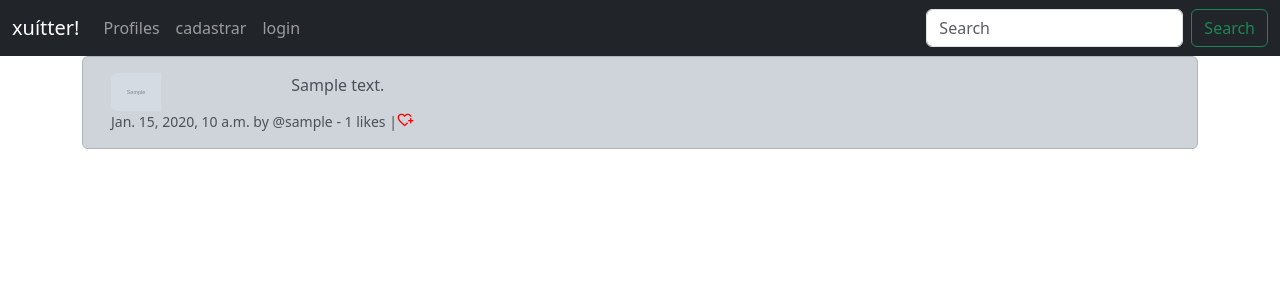
After one commit to k-lila/socialmedia, a Django app: page /post/1 in a window 1280 px wide. The commit adds this page. Shown: the top 300 px of the page. Run offline with Django 5.2, Linux system fonts and the light colour scheme; tables that the repository leaves empty hold one stand-in row (values such as "Sample post"); grey boxes marked "Sample" are stand-in pictures.

Commit message:
likes & individual post page

```diff
--- a/xuitter/forms/PostForm.py
+++ b/xuitter/forms/PostForm.py
@@ -16,4 +16,4 @@ class PostForm(forms.ModelForm):
 
     class Meta:
         model = Post
-        exclude = ("user",)
+        exclude = ("user", "likes")
--- a/xuitter/models/post.py
+++ b/xuitter/models/post.py
@@ -6,6 +6,10 @@ class Post(models.Model):
     user = models.ForeignKey(User, related_name="posts", on_delete=models.DO_NOTHING)
     body = models.CharField(max_length=140)
     created_at = models.DateTimeField(auto_now_add=True)
+    likes = models.ManyToManyField(User, related_name="post_like", blank=True)
+
+    def count_likes(self):
+        return self.likes.count()
 
     def __str__(self):
         return f"{self.user} " f"({self.created_at:%d-%m-%Y %H:%M}): " f"{self.body}"
--- a/xuitter/templates/base.html
+++ b/xuitter/templates/base.html
@@ -5,6 +5,11 @@
     <meta name="viewport" content="width=device-width, initial-scale=1.0">
     <title>xuítter!</title>
     <link href="https://cdn.jsdelivr.net/npm/bootstrap@5.3.3/dist/css/bootstrap.min.css" rel="stylesheet" integrity="sha384-QWTKZyjpPEjISv5WaRU9OFeRpok6YctnYmDr5pNlyT2bRjXh0JMhjY6hW+ALEwIH" crossorigin="anonymous">
+    <link rel="stylesheet" href="https://fonts.googleapis.com/css2?family=Material+Symbols+Outlined:opsz,wght,FILL,GRAD@20..48,100..700,0..1,-50..200" />
+
+    <!-- <link rel="stylesheet" href="https://fonts.googleapis.com/css2?family=Material+Symbols+Outlined:opsz,wght,FILL,GRAD@24,400,0,0" /> -->
+
+
 </head>
 <body>
     {% include 'navbar.html' %}
--- /dev/null
+++ b/xuitter/templates/post.html
@@ -0,0 +1,41 @@
+{% extends 'base.html' %}
+{% load static %}
+
+{% block content %}
+    <div class="alert alert-dark" role="alert">
+        <div class="container">
+            <div class="row">
+                <div class="col-2">
+                    {% if post.user.profile.profile_image %}
+                        <img src="{{ post.user.profile.profile_image.url }}" style="max-width: 50px; max-height: 50px" class="img-fluid rounded-start" alt="Profile picture">
+                    {% else %}
+                        <img src="{% static 'images/default_user.png' %}" style="max-width: 50px; max-height: 50px" class="img-fluid rounded-start" alt="Profile picture">
+                    {% endif %}
+                </div>
+                <div class="col-8">
+                    {{ post.body }}<br/>
+                </div>
+                <div class="row">
+                    <small class="text-muted" style="display: flex; align-items: center;">
+                        {{ post.created_at }} by
+                        @{{ post.user.username }} -
+                        {{ post.count_likes }}  likes |
+                        {% if user in post.likes.all %}
+                            <a href="{% url 'post_like' post.id %}" style="display: flex; text-decoration: none; justify-content: center; align-items: center;">
+                                <span style="color: red; font-size: 1.25em !important;" class="material-symbols-outlined">
+                                    heart_check
+                                </span>
+                            </a>
+                        {% else %}
+                            <a href="{% url 'post_like' post.id %}" style="display: flex; text-decoration: none; justify-content: center; align-items: center;">
+                                <span style="color: red; font-size: 1.25em !important;" class="material-symbols-outlined">
+                                    heart_plus
+                                </span>
+                            </a>
+                        {% endif %}
+                    </small>
+                </div>
+            </div>
+        </div>
+    </div><br/>
+{% endblock %}
--- a/xuitter/templates/profile_list.html
+++ b/xuitter/templates/profile_list.html
@@ -18,7 +18,7 @@
                         <div class="col-md-8">
                             <div class="card-body">
                                 <h5 class="card-title">{{ profile.user.username }}</h5>
-                                <p class="card-text">@{{ profile.user.username|lower }}</p>
+                                <p class="card-text"><a href="{% url 'profile' profile.user.id %}">@{{ profile.user.username|lower }}</a></p>
                                 <p class="card-text"><small class="text-body-secondary">Last updated {{ profile.date_modified }}</small></p>
                             </div>
                         </div>
--- a/xuitter/urls.py
+++ b/xuitter/urls.py
@@ -9,4 +9,6 @@ urlpatterns = [
     path("logout/", user_logout, name="logout"),
     path("register/", register_user, name="register"),
     path("update_user/", update_user, name="update_user"),
+    path("post_like/<int:pk>", post_like, name="post_like"),
+    path("post/<int:pk>", post, name="post"),
 ]
--- a/xuitter/views/__init__.py
+++ b/xuitter/views/__init__.py
@@ -4,3 +4,5 @@ from .profile import profile
 from .login import user_login, user_logout
 from .register_user import register_user
 from .update_user import update_user
+from .post_like import post_like
+from .post import post
--- /dev/null
+++ b/xuitter/views/post.py
@@ -0,0 +1,12 @@
+from django.shortcuts import render, redirect, get_object_or_404
+from django.contrib import messages
+from ..models import Post
+
+
+def post(request, pk):
+    post = get_object_or_404(Post, id=pk)
+    if post:
+        return render(request, "post.html", {"post": post})
+    else:
+        messages.success(request, ("post não encontrado"))
+        return redirect("home")
```
Also changed, not shown: xuitter/templates/home.html (+23 -1 lines), xuitter/templates/profile.html (+23 -2 lines), xuitter/views/post_like.py (added, +16 -0 lines), xuitter/migrations/0008_post_likes.py (added).
